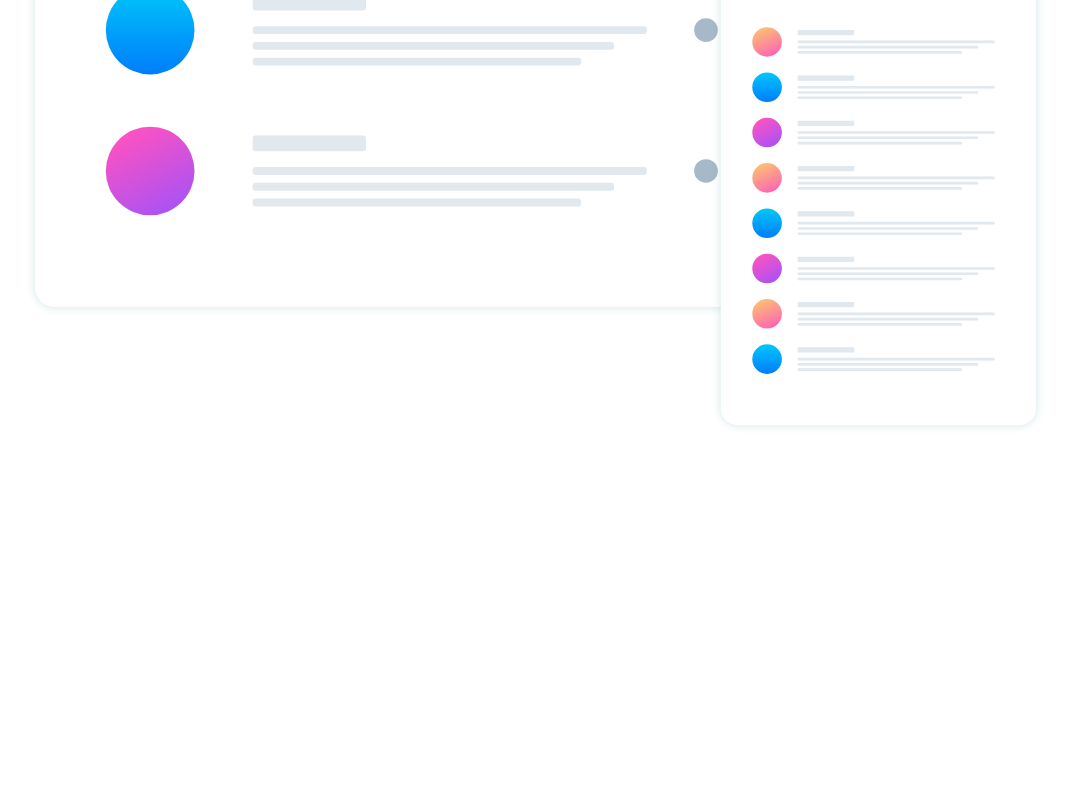
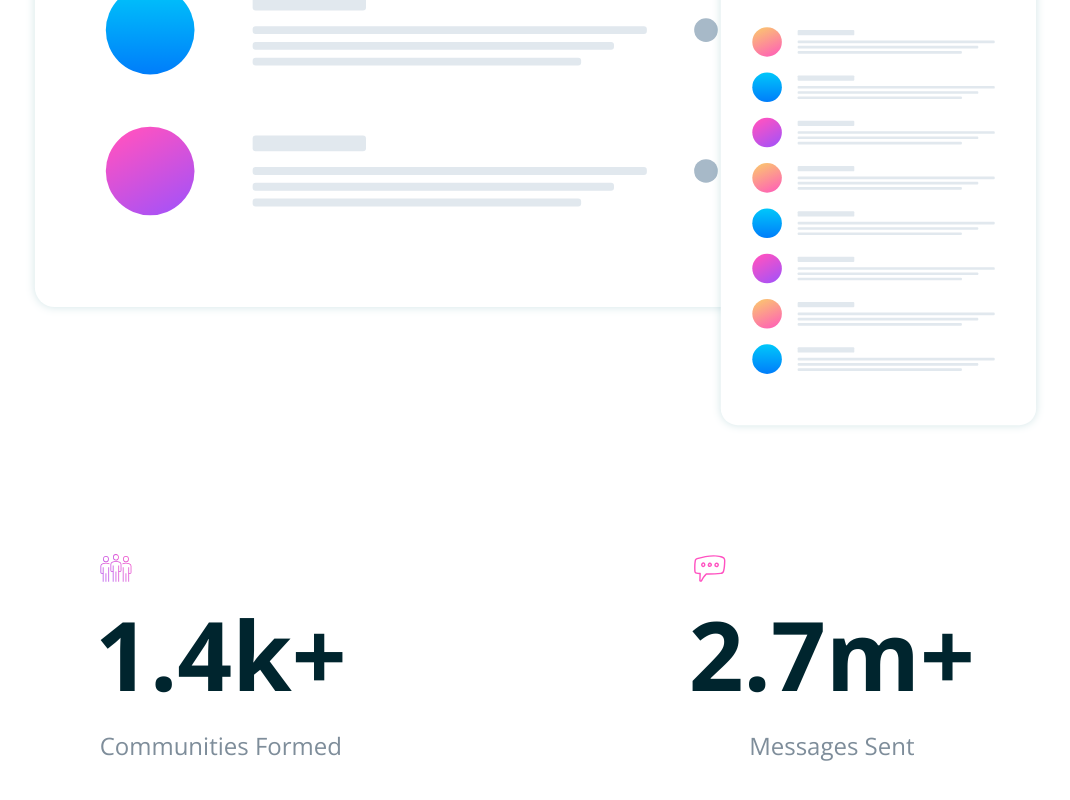
Before and after one commit to ionStici/huddle-landing-page-with-curved-sections, a website: page index.html in a window 1280 px wide. Shown: the part 1077-1877 px from the top of the page, without its empty margins (105-1175 px from the left). Before the commit the page ends 1631 px from the top, so only its background shows below. Drawn offline with nearby package versions, Linux system fonts and the light colour scheme.

Commit message:
Add stats section

```diff
--- a/index.html
+++ b/index.html
@@ -58,16 +58,32 @@
             </section>
         </header>
 
+        <main class="main">
+            <section class="stats">
+                <div class="stats__col-1">
+                    <img
+                        class="stats__icon"
+                        src="./images/icon-communities.svg"
+                        alt=""
+                    />
+                    <p class="stats__num">1.4k+</p>
+                    <p class="stats__text">Communities Formed</p>
+                </div>
+
+                <div class="stats__col-2">
+                    <img
+                        class="stats__icon"
+                        src="./images/icon-messages.svg"
+                        alt=""
+                    />
+                    <p class="stats__num">2.7m+</p>
+                    <p class="stats__text">Messages Sent</p>
+                </div>
+            </section>
+        </main>
+
         <!--
 
-
-
-
-  1.4k+
-  Communities Formed
-
-  2.7m+
-  Messages Sent
 
   Grow Together
   Generate meaningful discussions with your audience and build a strong, loyal community.
--- a/styles/_base.scss
+++ b/styles/_base.scss
@@ -8,6 +8,7 @@
     --color-light-red: hsl(0, 100%, 63%);
     --color-dark-cyan: hsl(192, 100%, 9%);
     --color-pale-blue: hsl(207, 100%, 98%);
+    --color-gray: hsla(208, 12%, 55%, 1);
 }
 
 * {
@@ -25,6 +26,8 @@ input,
 button {
     font: inherit;
 }
+
+// .main {}
 
 .h1 {
     font-family: var(--popp);
--- /dev/null
+++ b/styles/_stats.scss
@@ -0,0 +1,77 @@
+.stats {
+    max-width: 160px;
+    margin: 0 auto;
+
+    font-family: var(--sans);
+    text-align: center;
+
+    @media only screen and (min-width: 768px) {
+        display: flex;
+        align-items: center;
+        justify-content: space-between;
+
+        max-width: 880px;
+        padding: 0 100px;
+    }
+
+    @media only screen and (min-width: 1150px) {
+        padding: 0;
+    }
+
+    &__col-1 {
+        margin-bottom: 88px;
+
+        @media only screen and (min-width: 768px) {
+            margin-bottom: 0;
+        }
+    }
+
+    // &__col-2 {}
+
+    &__icon {
+        display: block;
+        width: 32px;
+
+        margin-left: 5px;
+    }
+
+    &__num {
+        color: var(--color-dark-cyan);
+        font-weight: 700;
+        font-size: 60px;
+        line-height: 91px;
+
+        @media only screen and (min-width: 768px) {
+            font-size: 76px;
+            line-height: 110px;
+
+            margin-bottom: 2px;
+        }
+
+        @media only screen and (min-width: 1150px) {
+            font-size: 96px;
+            line-height: 144px;
+        }
+    }
+
+    &__text {
+        color: var(--color-gray);
+        font-weight: 400;
+        font-size: 15px;
+        line-height: 23px;
+
+        @media only screen and (min-width: 768px) {
+            font-size: 20px;
+            line-height: 30px;
+        }
+
+        @media only screen and (min-width: 1150px) {
+            font-size: 24px;
+            line-height: 36px;
+        }
+    }
+}
+
+.stats {
+    margin-bottom: 200px !important;
+}
--- a/styles/main.scss
+++ b/styles/main.scss
@@ -1,3 +1,4 @@
 @import './base';
 @import './link';
 @import './header';
+@import './stats';
```
Also changed, not shown: styles/style.css, 1 other file.
